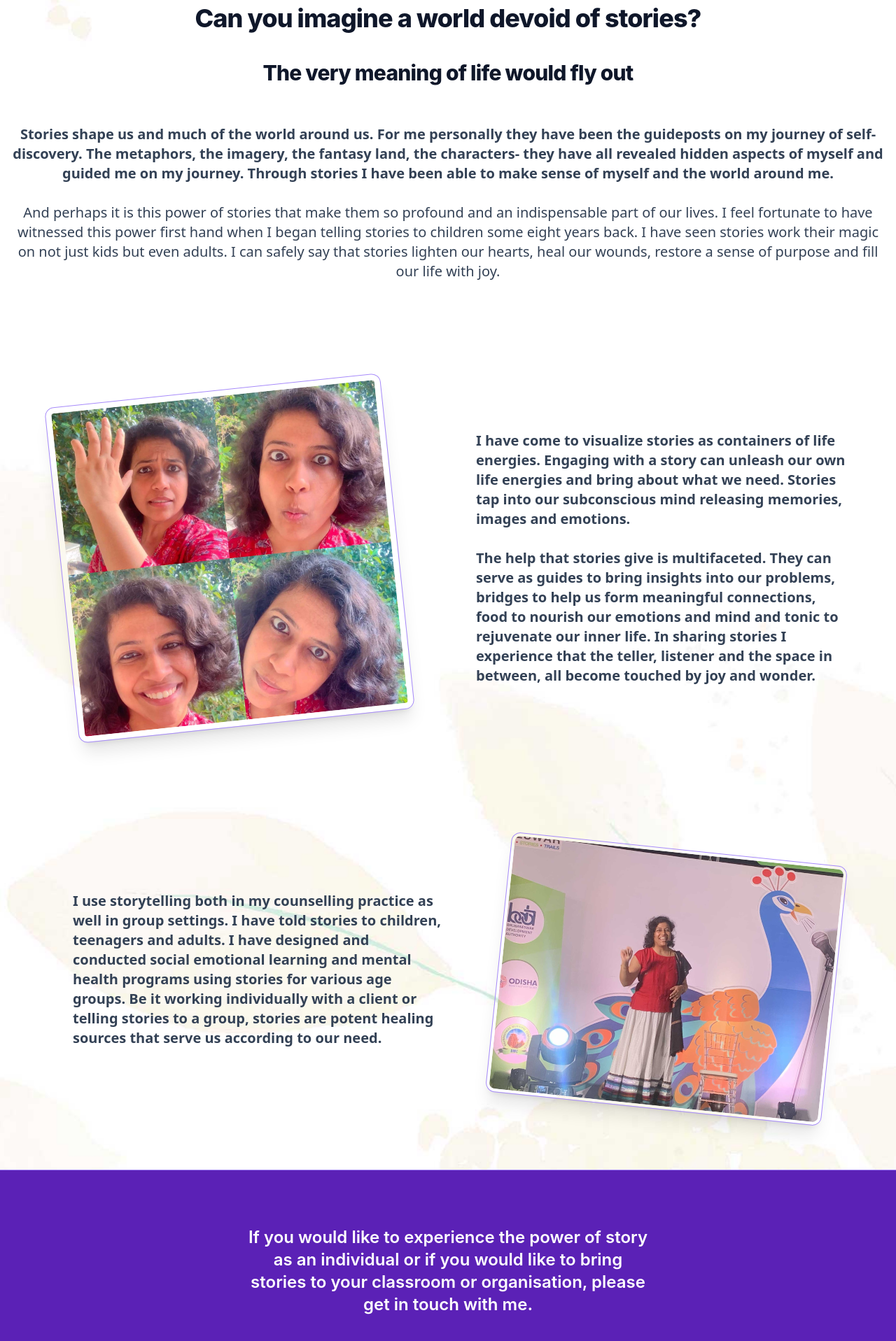
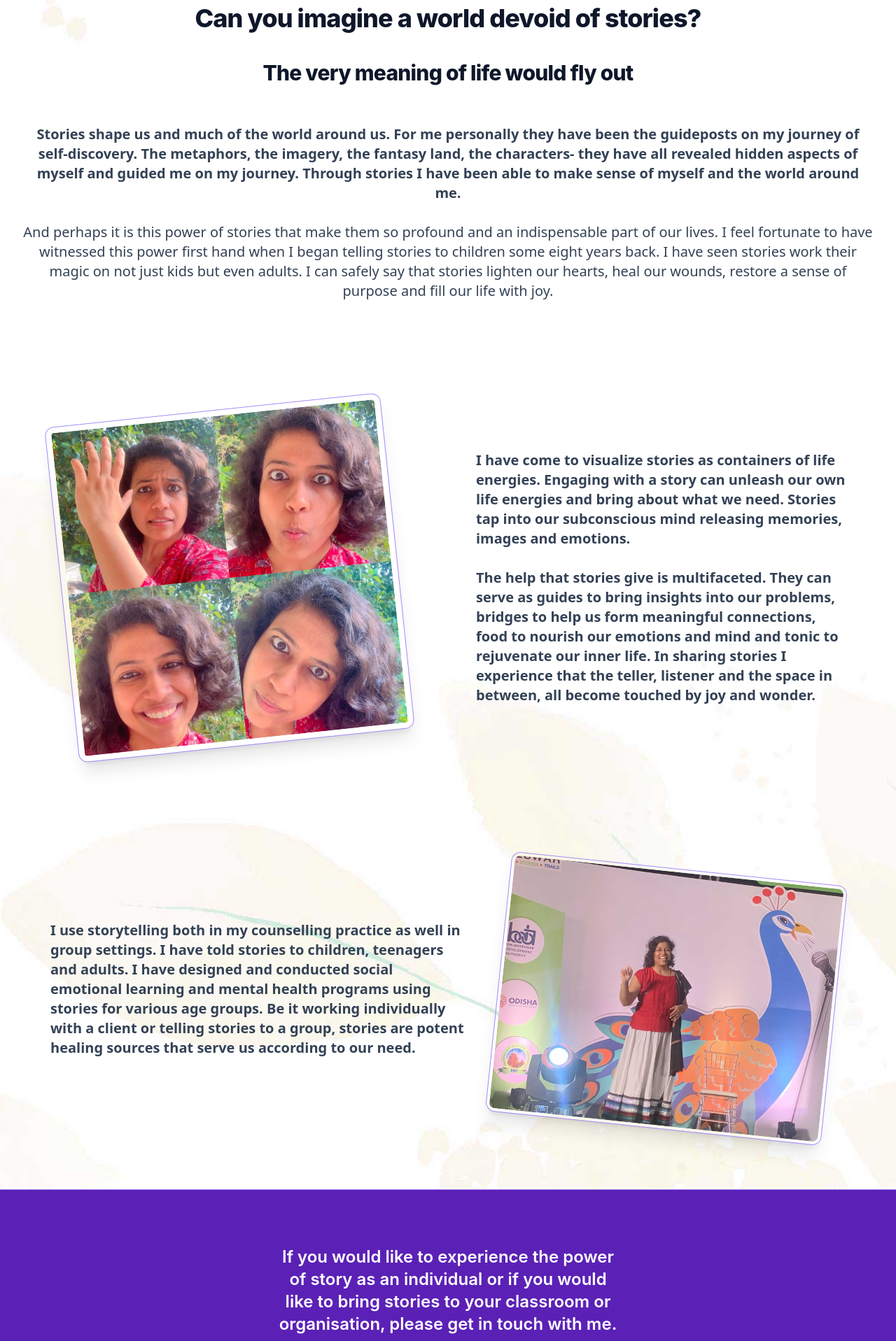
Before and after one commit to SurbhiSarna/surbhi-sarna-site, a React (Vite) app: page /storytelling in a window 1280 px wide. Shown: the part 880-2797 px from the top of the page at 70% size. Built offline with nearby package versions, Linux system fonts and the light colour scheme.

Commit message:
:art: - CSS Updates

```diff
--- a/src/components/StoryTellingDescription/storyTellingDescription.jsx
+++ b/src/components/StoryTellingDescription/storyTellingDescription.jsx
@@ -7,7 +7,7 @@ import backgroundImage from "../../assets/images/background.jpg";
 const StoryTellingDescription = (props) => {
   return (
     <div
-      className="relative isolate overflow-hidden bg-white px-6 py-12 md:py-16 lg:overflow-visible lg:px-0"
+      className="relative isolate overflow-hidden bg-white py-12 md:py-16 lg:overflow-visible"
       style={{
         backgroundImage: `url(${backgroundImage})`,
         backgroundRepeat: "no-repeat",
@@ -19,17 +19,17 @@ const StoryTellingDescription = (props) => {
         <div className="relative z-10">
           <div className="max-w-3xl mx-auto lg:max-w-none">
             <div>
-              <h2 className="text-3xl font-extrabold tracking-tight text-slate-900 sm:text-4xl pb-10">
+              <h2 className="text-3xl font-extrabold tracking-tight text-slate-900 sm:text-4xl pb-10 px-4">
                 <span className="block">
                   Can you imagine a world devoid of stories?
                 </span>
               </h2>
-              <h2 className="text-2xl font-extrabold tracking-tight text-slate-900 sm:text-3xl pb-10">
+              <h2 className="text-2xl font-extrabold tracking-tight text-slate-900 sm:text-3xl pb-10 px-4">
                 <span className="block">
                   The very meaning of life would fly out
                 </span>
               </h2>
-              <p className="mt-3 text-xl text-semibold font-sans text-slate-700 m-2 md:m-4">
+              <p className="mt-3 text-xl text-semibold font-sans text-slate-700 m-2 md:m-4 px-4">
                 <span className="font-semibold">
                   Stories shape us and much of the world around us. For me
                   personally they have been the guideposts on my journey of
@@ -75,8 +75,8 @@ const StoryTellingDescription = (props) => {
           by joy and wonder.
         </p>
       </div>
-      <div className="flex flex-col-reverse lg:flex-row justify-center items-center p-2 md:p-10 mx-auto max-w-7xl">
-        <span className="text-lg font-semibold font-sans md:text-left md:text-xl text-slate-700 md:ml-8 md:p-8 lg:w-1/2 text-center">
+      <div className="flex flex-col-reverse lg:flex-row justify-center items-center p-10 mx-auto max-w-7xl">
+        <span className="text-lg font-semibold font-sans md:text-left md:text-xl text-slate-700 md:ml-8 lg:w-1/2 text-center">
           I use storytelling both in my counselling practice as well in group
           settings. I have told stories to children, teenagers and adults. I
           have designed and conducted social emotional learning and mental
@@ -93,16 +93,16 @@ const StoryTellingDescription = (props) => {
         />
       </div>
       <div className="ring-1 ring-violet-400 mx-auto bg-violet-800">
-        <p className="text-white pt-20 pb-10 text-lg md:text-2xl font-semibold max-w-xl mx-auto">
+        <p className="text-white pt-20 pb-10 text-lg md:text-2xl font-semibold max-w-xl mx-auto p-10">
           If you would like to experience the power of story as an individual or
           if you would like to bring stories to your classroom or organisation,
           please get in touch with me.
         </p>
-      <Link to="/contact">
-        <button className="mx-auto focus:outline-none focus:shadow-outline bg-emerald-600 text-white font-bold px-12 rounded-full hover:text-white hover:bg-emerald-800 border-emerald-600 text-2xl m-4 mb-10">
-          Contact Me
-        </button>
-      </Link>
+        <Link to="/contact">
+          <button className="mx-auto focus:outline-none focus:shadow-outline bg-emerald-600 text-white font-bold px-12 rounded-full hover:text-white hover:bg-emerald-800 border-emerald-600 text-2xl m-4 mb-10">
+            Contact Me
+          </button>
+        </Link>
       </div>
     </div>
   );
```
